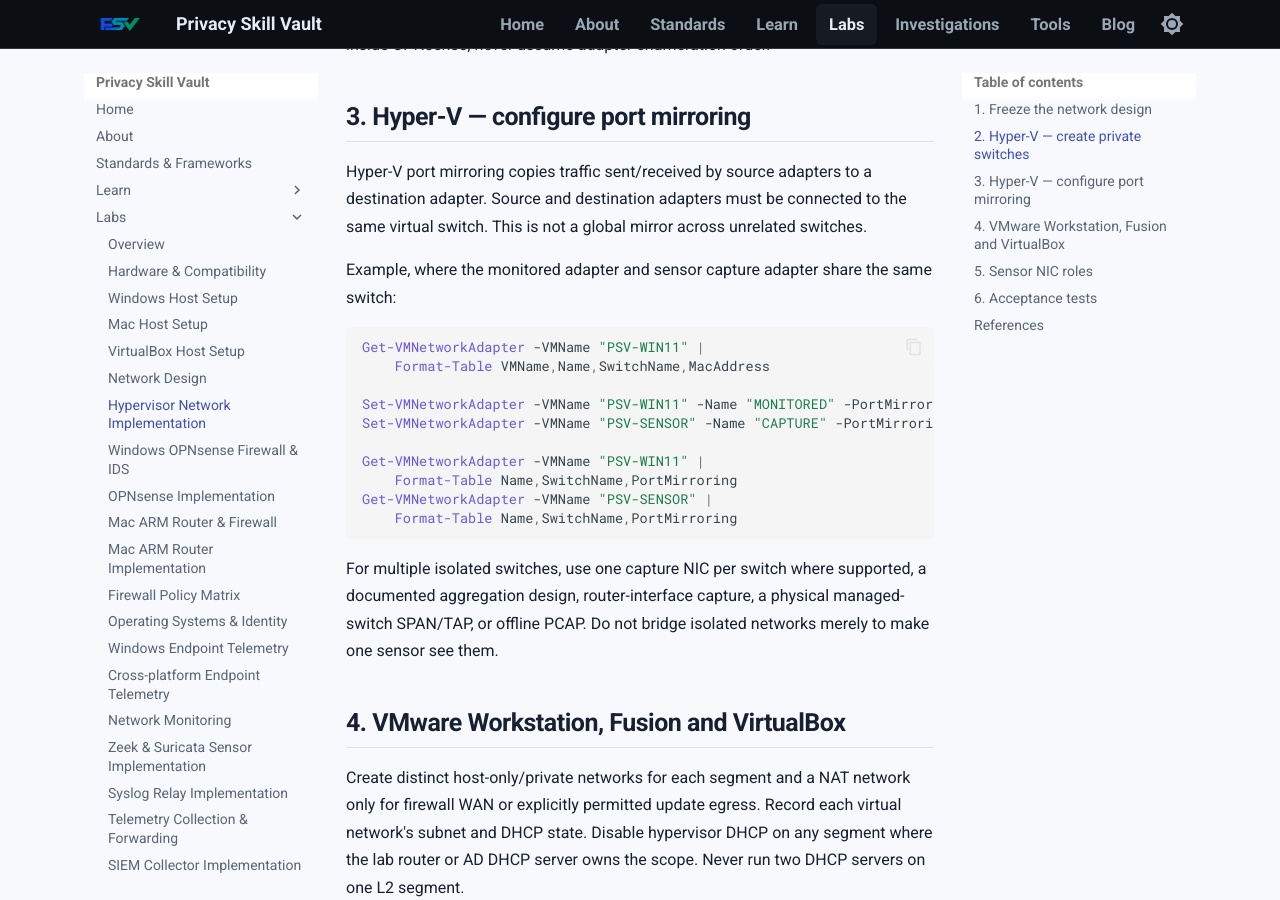
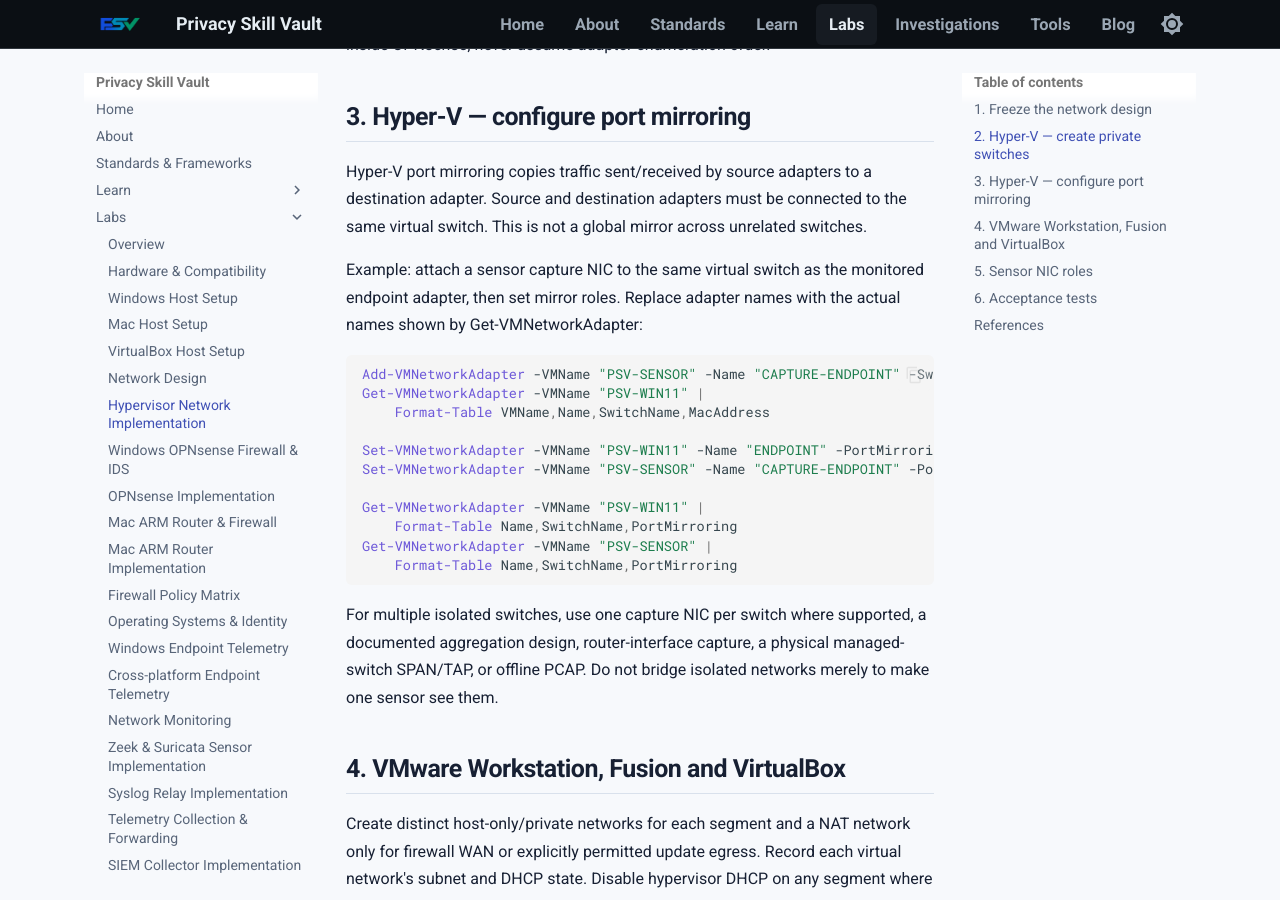
Before and after one commit to PrivacySkillVault/privacyskillvault.github.io, an MkDocs documentation site: the page built from docs/labs/hypervisor-network-implementation.md, in a window 1280 px wide and 900 px high, scrolled down 2741 px. Built offline with MkDocs 1.6.1 and Material for MkDocs 9.7.7, drawn with Linux system fonts in a browser that asks for light colours.

Commit message:
Show sensor capture adapter attachment before enabling mirroring

```diff
--- a/docs/labs/hypervisor-network-implementation.md
+++ b/docs/labs/hypervisor-network-implementation.md
@@ -84,14 +84,15 @@
 
 Hyper-V port mirroring copies traffic sent/received by source adapters to a destination adapter. Source and destination adapters must be connected to the same virtual switch. This is not a global mirror across unrelated switches.
 
-Example, where the monitored adapter and sensor capture adapter share the same switch:
+Example: attach a sensor capture NIC to the same virtual switch as the monitored endpoint adapter, then set mirror roles. Replace adapter names with the actual names shown by Get-VMNetworkAdapter:
 
 ~~~powershell
+Add-VMNetworkAdapter -VMName "PSV-SENSOR" -Name "CAPTURE-ENDPOINT" -SwitchName "PSV-ENDPOINT"
 Get-VMNetworkAdapter -VMName "PSV-WIN11" |
     Format-Table VMName,Name,SwitchName,MacAddress
 
-Set-VMNetworkAdapter -VMName "PSV-WIN11" -Name "MONITORED" -PortMirroring Source
-Set-VMNetworkAdapter -VMName "PSV-SENSOR" -Name "CAPTURE" -PortMirroring Destination
+Set-VMNetworkAdapter -VMName "PSV-WIN11" -Name "ENDPOINT" -PortMirroring Source
+Set-VMNetworkAdapter -VMName "PSV-SENSOR" -Name "CAPTURE-ENDPOINT" -PortMirroring Destination
 
 Get-VMNetworkAdapter -VMName "PSV-WIN11" |
     Format-Table Name,SwitchName,PortMirroring
```
